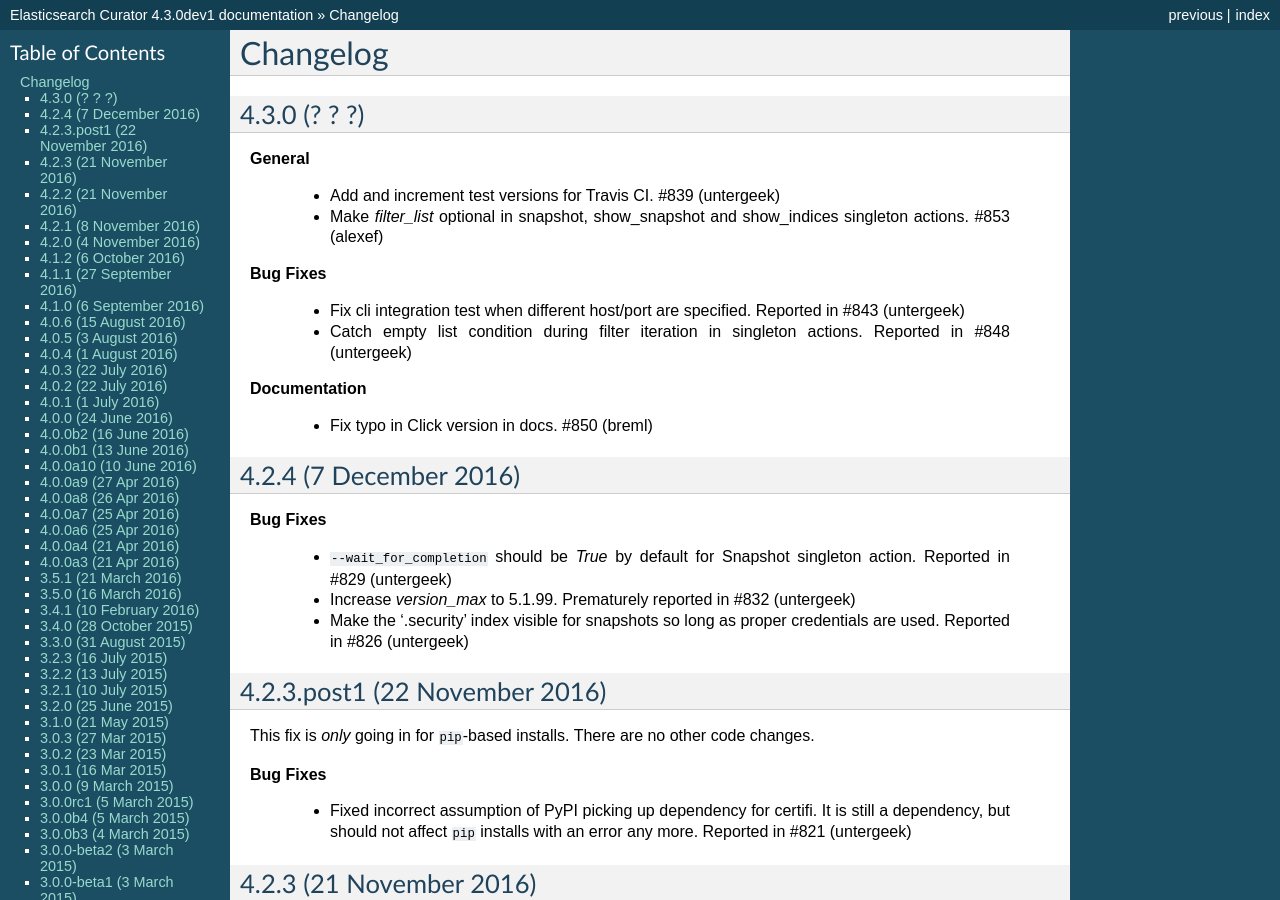
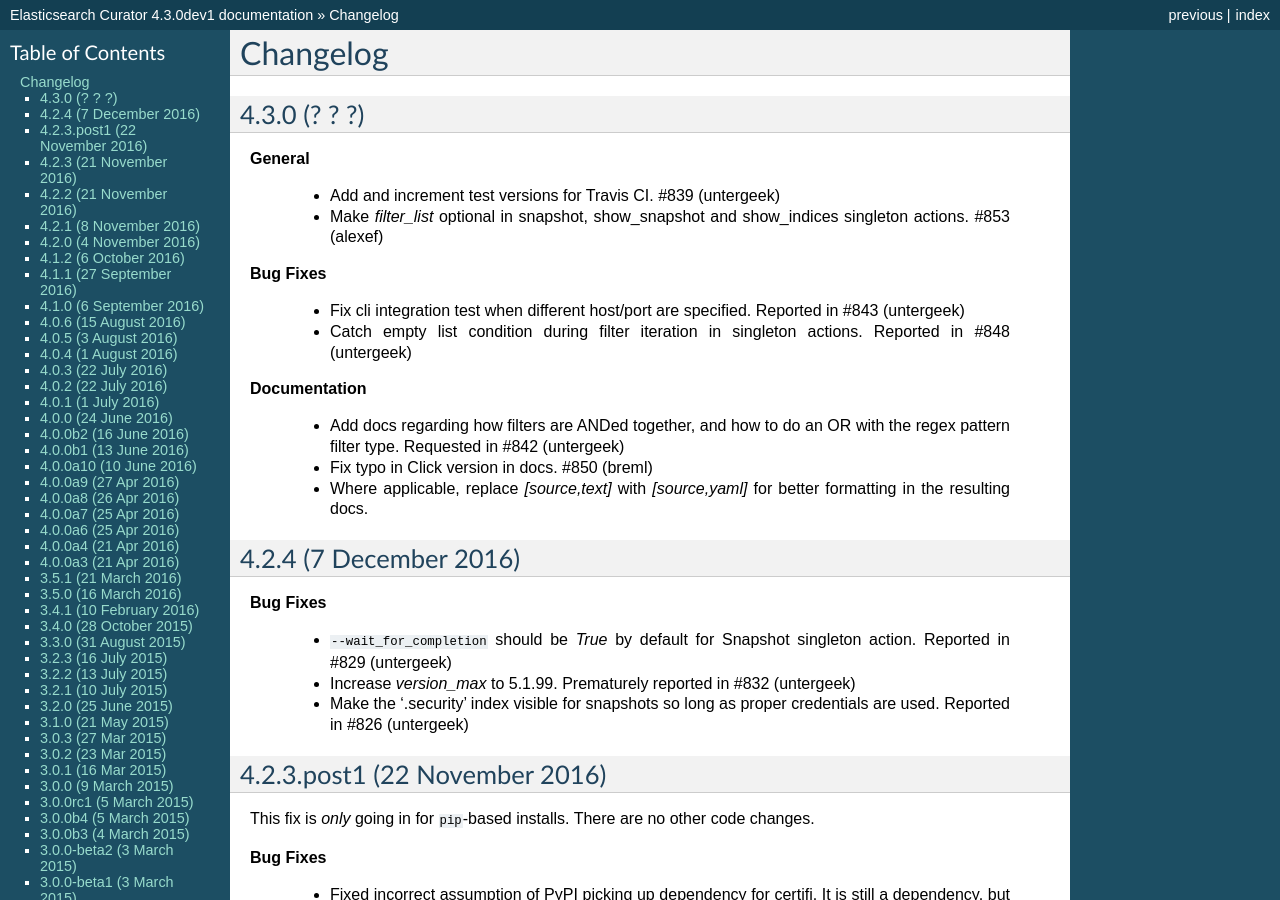
Before and after one commit to elastic/curator, a Sphinx documentation site: the page built from docs/Changelog.rst, in a window 1280 px wide and 900 px high. Built offline with Sphinx 7.4.7, drawn with Linux system fonts in a browser that asks for light colours.

Commit message:
Improve documentation for filter chaining
Explain how filters are chained by an implied ogical AND, and a logical OR is only possible with `kind: regex` in `filtertype: pattern`.

fixes #842

Change the wording a bit

fixes #842

```diff
--- a/docs/Changelog.rst
+++ b/docs/Changelog.rst
@@ -21,7 +21,11 @@
 
 **Documentation**
 
+  * Add docs regarding how filters are ANDed together, and how to do an OR with
+    the regex pattern filter type. Requested in #842 (untergeek)
   * Fix typo in Click version in docs. #850 (breml)
+  * Where applicable, replace `[source,text]` with `[source,yaml]` for better
+    formatting in the resulting docs.
 
 4.2.4 (7 December 2016)
 -----------------------
```
Also changed, not shown: 7 other files.
